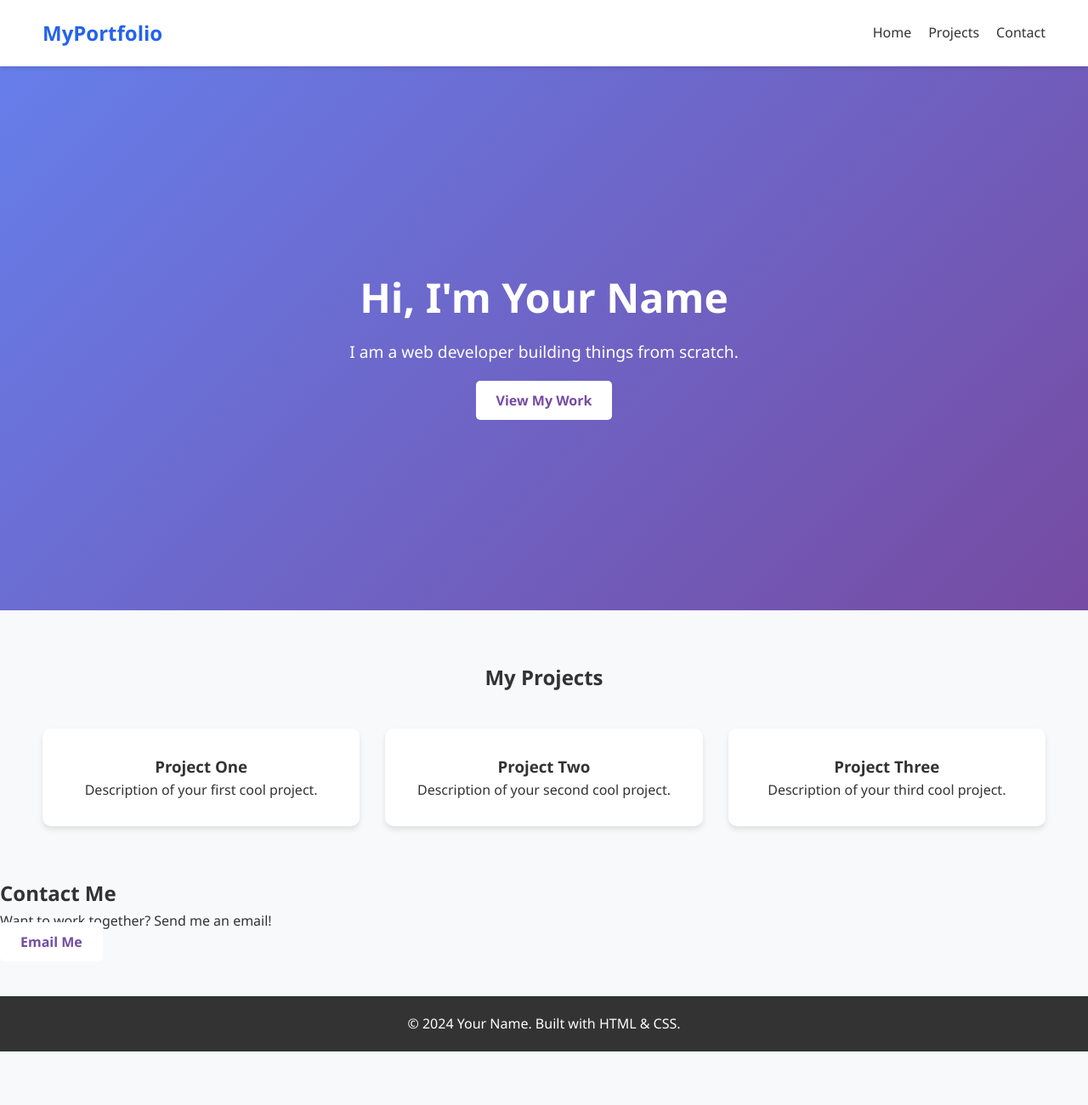
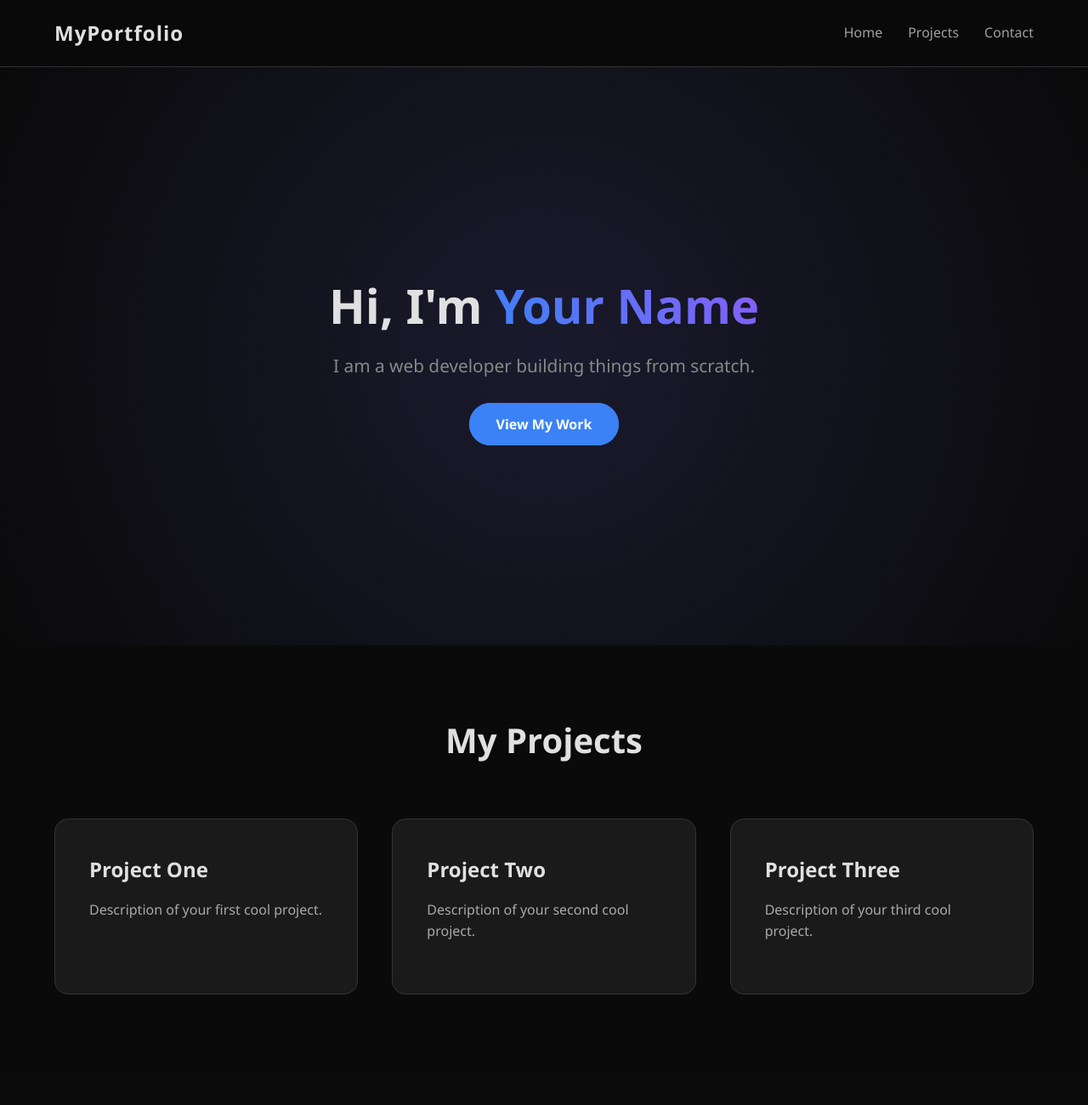
Before and after one commit to adrianhananto/Portfolio, a plain HTML site: page index.html in a window 1280 px wide. Shown: the top 1300 px of the page at 85% size. Before the commit the page ends 1237 px from the top, so only its background shows below. Drawn offline with Linux system fonts and the light colour scheme.

Commit message:
Added Dark Mode styling

```diff
--- a/style.css
+++ b/style.css
@@ -1,120 +1,176 @@
-/* 1. GLOBAL RESET - This removes default spacing so we have full control */
+/* 1. GLOBAL RESET & DARK THEME VARIABLES */
+:root {
+    --bg-color: #0a0a0a;      /* Very dark grey (almost black) */
+    --card-bg: #1a1a1a;       /* Slightly lighter for cards */
+    --text-color: #e0e0e0;    /* Light grey for text (easier on eyes than pure white) */
+    --accent-color: #3b82f6;  /* Bright Tech Blue for buttons/links */
+    --accent-hover: #60a5fa;  /* Lighter blue for hover effects */
+}
+
 * {
-    html {
-    scroll-behavior: smooth;
-}
     margin: 0;
     padding: 0;
     box-sizing: border-box;
-    font-family: 'Segoe UI', Tahoma, Geneva, Verdana, sans-serif; /* Modern font */
+    font-family: 'Segoe UI', Tahoma, Geneva, Verdana, sans-serif;
+}
+
+html {
+    scroll-behavior: smooth;
 }
 
 body {
-    background-color: #f8f9fa; /* Light grey background */
-    color: #333; /* Dark text for readability */
+    background-color: var(--bg-color);
+    color: var(--text-color);
     line-height: 1.6;
 }
 
 /* 2. NAVIGATION BAR */
 nav {
-    display: flex; /* This aligns items side-by-side */
-    justify-content: space-between; /* Pushes Logo to left, Links to right */
+    display: flex;
+    justify-content: space-between;
     align-items: center;
-    padding: 20px 50px;
-    background-color: #ffffff;
-    box-shadow: 0 2px 5px rgba(0,0,0,0.1); /* Subtle shadow */
-    position: sticky; /* Keeps nav at top when scrolling */
+    padding: 20px 5%;
+    background-color: rgba(10, 10, 10, 0.95); /* Semi-transparent dark */
+    backdrop-filter: blur(10px); /* Blurs content behind nav */
+    position: sticky;
     top: 0;
+    z-index: 1000;
+    border-bottom: 1px solid #333;
 }
 
 .logo {
     font-size: 1.5rem;
     font-weight: bold;
-    color: #2563eb; /* Nice blue color */
+    color: var(--text-color);
+    letter-spacing: 1px;
 }
 
 nav ul {
-    list-style: none; /* Removes bullet points */
+    list-style: none;
     display: flex;
-    gap: 20px; /* Space between links */
+    gap: 30px;
 }
 
 nav a {
-    text-decoration: none; /* Removes underline */
-    color: #333;
+    text-decoration: none;
+    color: #a0a0a0; /* Dimmed links */
     font-weight: 500;
+    transition: 0.3s;
 }
 
 nav a:hover {
-    color: #2563eb; /* Changes color when you hover mouse */
+    color: var(--accent-color); /* Lights up blue on hover */
 }
 
 /* 3. HERO SECTION (The Intro) */
 .hero {
-    height: 80vh; /* 80% of the screen height */
+    height: 85vh;
     display: flex;
-    justify-content: center; /* Center horizontally */
-    align-items: center; /* Center vertically */
+    justify-content: center;
+    align-items: center;
     text-align: center;
-    background: linear-gradient(135deg, #667eea 0%, #764ba2 100%); /* Cool gradient */
-    color: white;
+    /* Subtle dark gradient background */
+    background: radial-gradient(circle at center, #1a1a2e 0%, #0a0a0a 100%);
+    padding: 0 20px;
 }
 
 .hero h1 {
-    font-size: 3rem;
-    margin-bottom: 10px;
+    font-size: 3.5rem;
+    margin-bottom: 20px;
+    line-height: 1.2;
+}
+
+.name {
+    color: var(--accent-color);
+    background: linear-gradient(45deg, #3b82f6, #8b5cf6); /* Blue to Purple gradient text */
+    -webkit-background-clip: text;
+    -webkit-text-fill-color: transparent;
 }
 
 .hero p {
-    font-size: 1.2rem;
-    margin-bottom: 30px;
+    font-size: 1.3rem;
+    margin-bottom: 40px;
+    color: #888;
+    max-width: 600px;
+    margin-left: auto;
+    margin-right: auto;
 }
 
+/* Modern Button Style */
 .btn {
-    padding: 12px 24px;
-    background-color: white;
-    color: #764ba2;
+    padding: 12px 30px;
+    background-color: var(--accent-color);
+    color: white;
     text-decoration: none;
-    border-radius: 5px; /* Rounded corners */
+    border-radius: 50px; /* Pill shape */
     font-weight: bold;
-    transition: 0.3s; /* Smooth animation */
+    transition: 0.3s;
+    border: 2px solid var(--accent-color);
 }
 
 .btn:hover {
-    background-color: #eee;
-    transform: scale(1.05); /* Slightly grows when hovered */
+    background-color: transparent;
+    color: var(--accent-color);
+    box-shadow: 0 0 15px rgba(59, 130, 246, 0.5); /* Glowing effect */
 }
 
 /* 4. PROJECTS SECTION */
 .projects-section {
-    padding: 60px 50px;
+    padding: 80px 5%;
+}
+
+.projects-section h2 {
     text-align: center;
+    font-size: 2.5rem;
+    margin-bottom: 60px;
 }
 
 .project-grid {
-    display: grid; /* Creates a grid layout */
-    grid-template-columns: repeat(auto-fit, minmax(250px, 1fr)); /* Responsive columns */
-    gap: 30px;
-    margin-top: 40px;
+    display: grid;
+    grid-template-columns: repeat(auto-fit, minmax(300px, 1fr));
+    gap: 40px;
 }
 
 .card {
-    background: white;
-    padding: 30px;
-    border-radius: 10px;
-    box-shadow: 0 4px 6px rgba(0,0,0,0.1);
-    transition: 0.3s;
+    background: var(--card-bg);
+    padding: 40px;
+    border-radius: 16px;
+    border: 1px solid #333; /* Subtle border */
+    transition: 0.4s;
 }
 
 .card:hover {
-    transform: translateY(-5px); /* Moves up slightly on hover */
+    transform: translateY(-10px);
+    border-color: var(--accent-color); /* Border turns blue on hover */
+    box-shadow: 0 10px 30px rgba(0,0,0,0.5);
 }
 
-/* 5. FOOTER */
+.card h3 {
+    font-size: 1.5rem;
+    margin-bottom: 15px;
+}
+
+.card p {
+    color: #aaa;
+    margin-bottom: 20px;
+}
+
+/* 5. CONTACT & FOOTER */
+.contact-section {
+    text-align: center;
+    padding: 100px 20px;
+    background: linear-gradient(to top, #111, transparent);
+}
+
+.contact-section h2 {
+    font-size: 2.5rem;
+    margin-bottom: 20px;
+}
+
 footer {
-    background-color: #333;
-    color: white;
     text-align: center;
-    padding: 20px;
-    margin-top: 50px;
+    padding: 40px;
+    border-top: 1px solid #222;
+    color: #666;
+    font-size: 0.9rem;
 }
```
